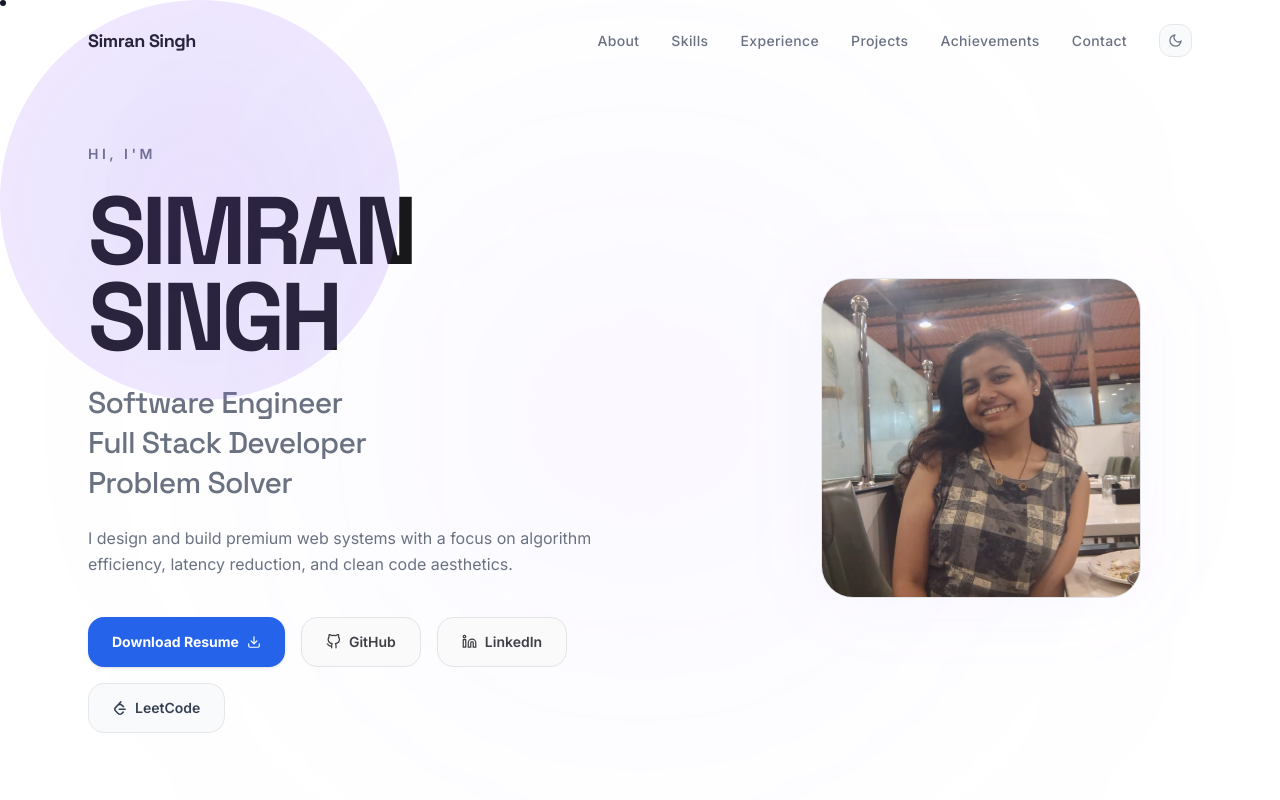
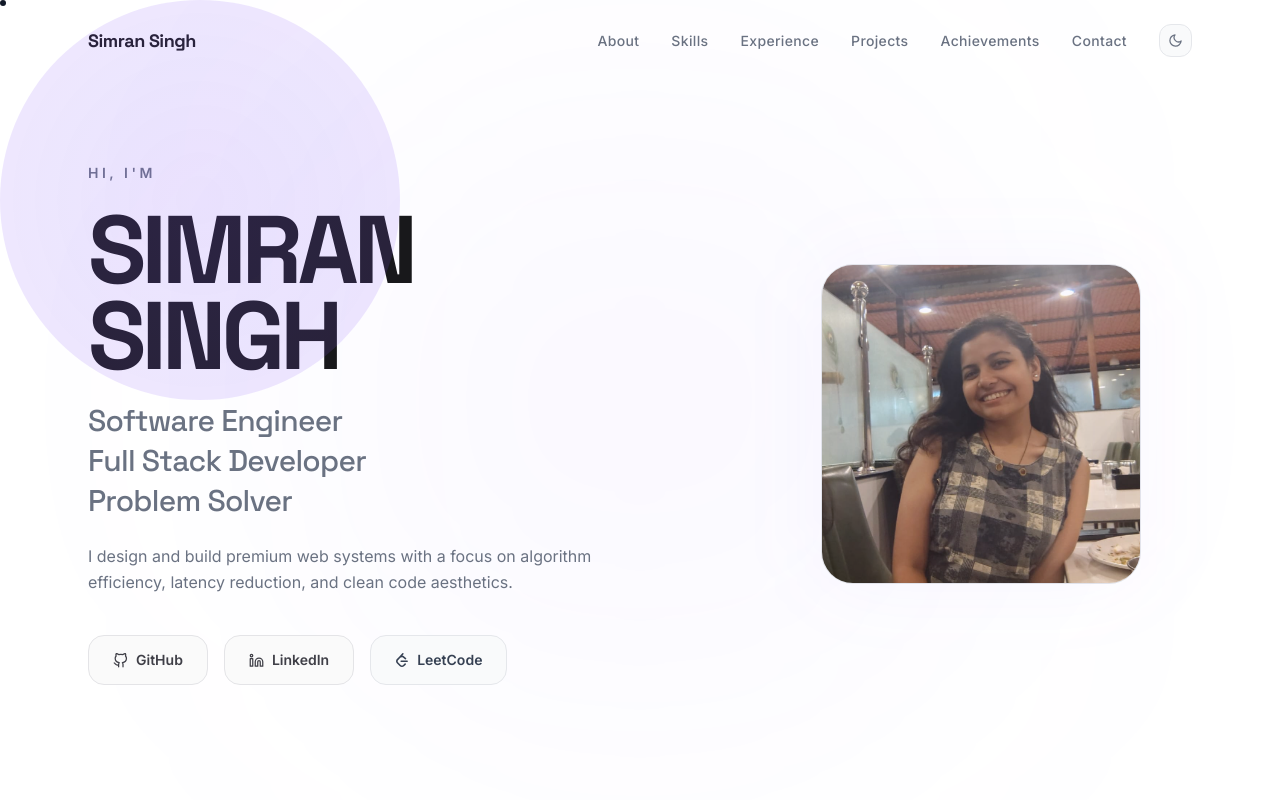
Before and after one commit to Simran2005Singh/Portfolio, a React (Vite) app: page / in a window 1280 px wide. Shown: the top 800 px of the page. Built offline with nearby package versions, Linux system fonts and the light colour scheme.

Commit message:
Remove download resume option from Hero landing page

```diff
--- a/src/sections/Hero.tsx
+++ b/src/sections/Hero.tsx
@@ -1,5 +1,5 @@
 import { motion } from 'framer-motion';
-import { FiGithub, FiLinkedin, FiDownload } from 'react-icons/fi';
+import { FiGithub, FiLinkedin } from 'react-icons/fi';
 import { SiLeetcode } from 'react-icons/si';
 import { personalInfo } from '../data/portfolioData';
 import avatarImg from '../assets/developer_avatar.png';
@@ -93,19 +93,7 @@ export default function Hero({ isDark }: { isDark: boolean }) {
             variants={itemVariants}
             className="flex flex-wrap gap-4 pt-4"
           >
-            {/* Primary Action */}
-            <a
-              href={personalInfo.resumeUrl}
-              download
-              className={`px-6 py-3.5 text-sm font-bold rounded-2xl transition-all duration-300 flex items-center gap-2 cursor-pointer shadow-sm hover:scale-[1.01] ${
-                isDark
-                  ? 'bg-white text-zinc-950 hover:bg-zinc-200'
-                  : 'bg-[#2563EB] text-white hover:bg-[#1D4ED8]'
-              }`}
-            >
-              Download Resume
-              <FiDownload size={14} />
-            </a>
+
 
             {/* GitHub */}
             <a
```
